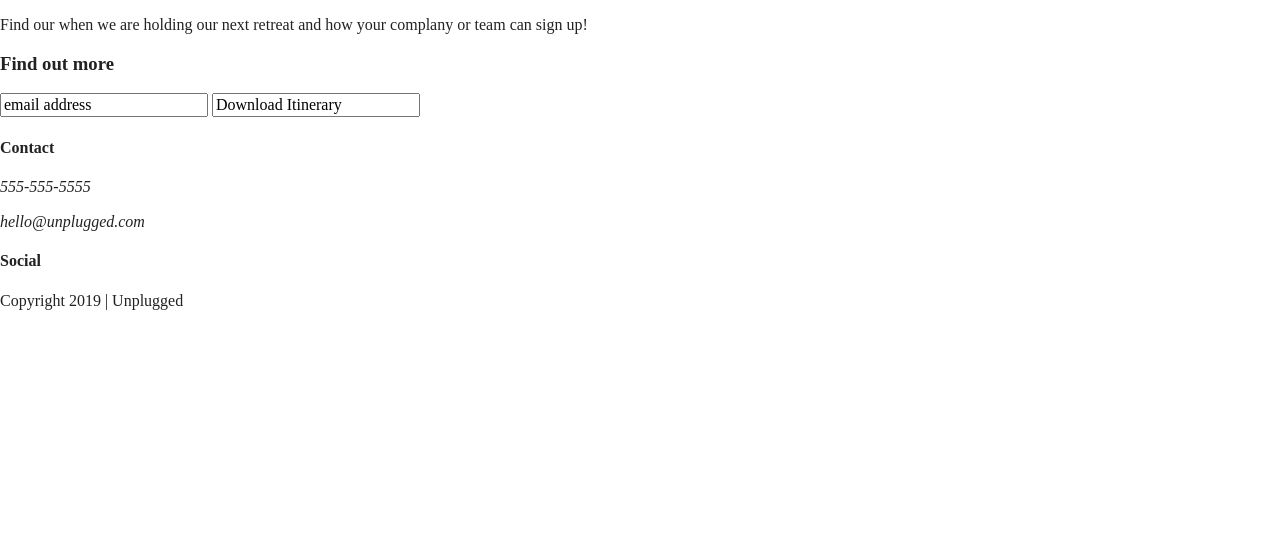
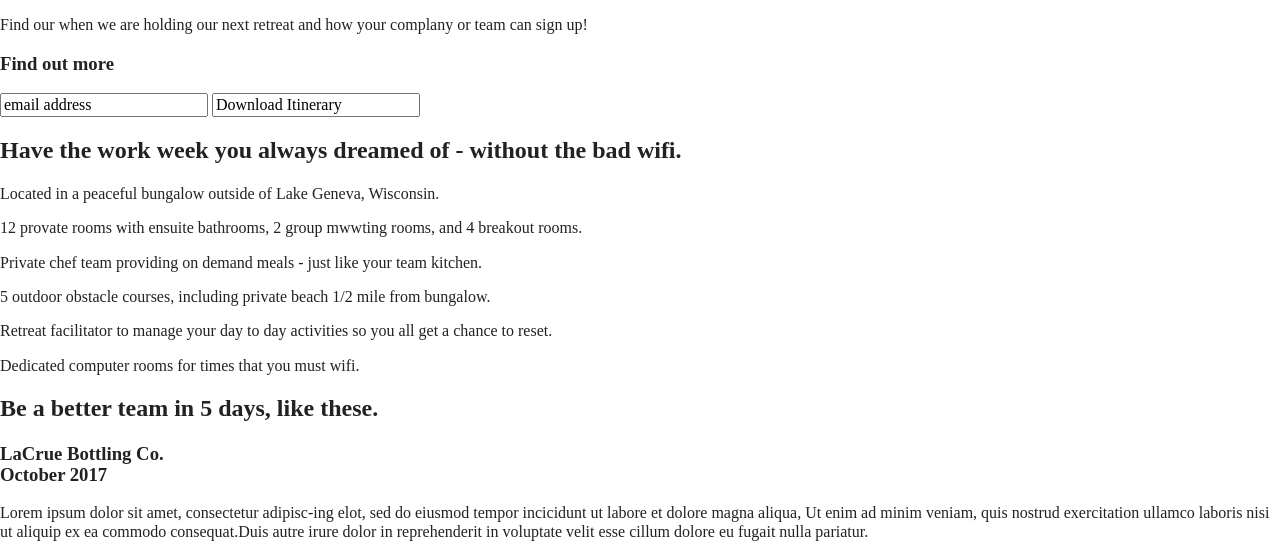
Before and after one commit to NicoleP20/unplugged-retreat, a website built with Parcel: page index.html in a window 1280 px wide. Shown: the part 265-808 px from the top of the page. Built offline with nearby package versions, Linux system fonts and the light colour scheme.

Commit message:
Remainder of homepage html

```diff
--- a/index.html
+++ b/index.html
@@ -64,7 +64,76 @@
             <input type="text" value="Download Itinerary" />
           </div>
         </div>
+
       </aside>
+
+      <section class="features">
+
+        <div class="content-wrapper">
+          <h2>
+            Have the work week you always dreamed of - without the bad wifi.
+          </h2>
+          <div class="features-items">
+            <article>
+              <p class="fontawesome-icon"></p>
+              <p class="features-item-description">
+                Located in a peaceful bungalow outside of Lake Geneva, Wisconsin.
+              </p>
+            </article>
+            <article>
+              <p class="fontawesome-icon"></p>
+              <p class="features-item-description">
+                12 provate rooms with ensuite bathrooms, 2 group mwwting rooms,
+                and 4 breakout rooms.
+              </p>
+            </article>
+            <article>
+              <p class="fontawesome-icon"></p>
+              <p class="features-item-description">
+                Private chef team providing on demand meals - just like your team
+                kitchen.
+              </p>
+            </article>
+            <article>
+              <p class="fontawesome-icon"></p>
+              <p class="features-item-description">
+                5 outdoor obstacle courses, including private beach 1/2 mile from
+                bungalow.
+              </p>
+            </article>
+            <article>
+              <p class="fontawesome-icon"></p>
+              <p class="features-item-description">
+                Retreat facilitator to manage your day to day activities so you
+                all get a chance to reset.
+              </p>
+            </article>
+            <article>
+              <p class="fontawesome-icon"></p>
+              <p class="features-item-description">
+                Dedicated computer rooms for times that you must wifi.
+              </p>
+            </article>
+          </div>
+        </section>
+
+        <section class="reviews">
+          <div class="content-wrapper">
+            <h2>Be a better team in 5 days, like these.</h2>
+            <article>
+              <h3>LaCrue Bottling Co. <br />October 2017</h3>
+              <p>
+                Lorem ipsum dolor sit amet, consectetur adipisc-ing elot, sed do
+                eiusmod tempor incicidunt ut labore et dolore magna aliqua, Ut
+                enim ad minim veniam, quis nostrud exercitation ullamco laboris
+                nisi ut aliquip ex ea commodo consequat.Duis autre irure dolor in
+                reprehenderit in voluptate velit esse cillum dolore eu fugait
+                nulla pariatur.
+              </p>
+            </article>
+          </div>
+      </section>
+
     </main>
     <!-- main wrapper -->
 
```
